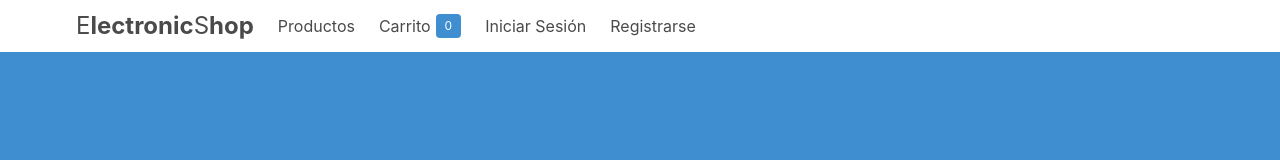
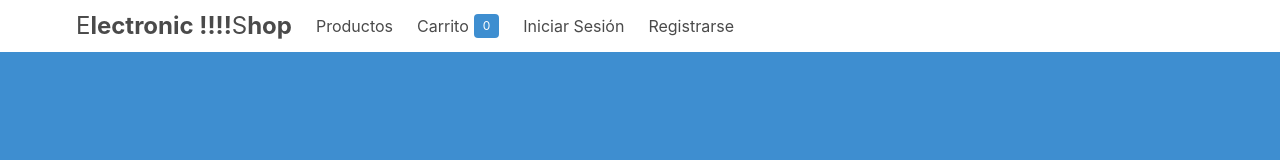
Before and after one commit to Askaredox/AYD1_Proyecto2_13, a React (Create React App) app: page / in a window 1280 px wide. Shown: the top 160 px of the page. Built offline with nearby package versions, Linux system fonts and the light colour scheme; no server answers.

Commit message:
Test jeknins

```diff
--- a/src/App.js
+++ b/src/App.js
@@ -154,7 +154,7 @@ export default class App extends Component {
             aria-label="main navigation"
           >
             <div className="navbar-brand">
-              <b className="navbar-item is-size-4 "><h1>E</h1>lectronic <h1>S</h1>hop</b>
+              <b className="navbar-item is-size-4 "><h1>E</h1>lectronic !!!!<h1>S</h1>hop</b>
               <label
                 role="button"
                 class="navbar-burger burger"
```
